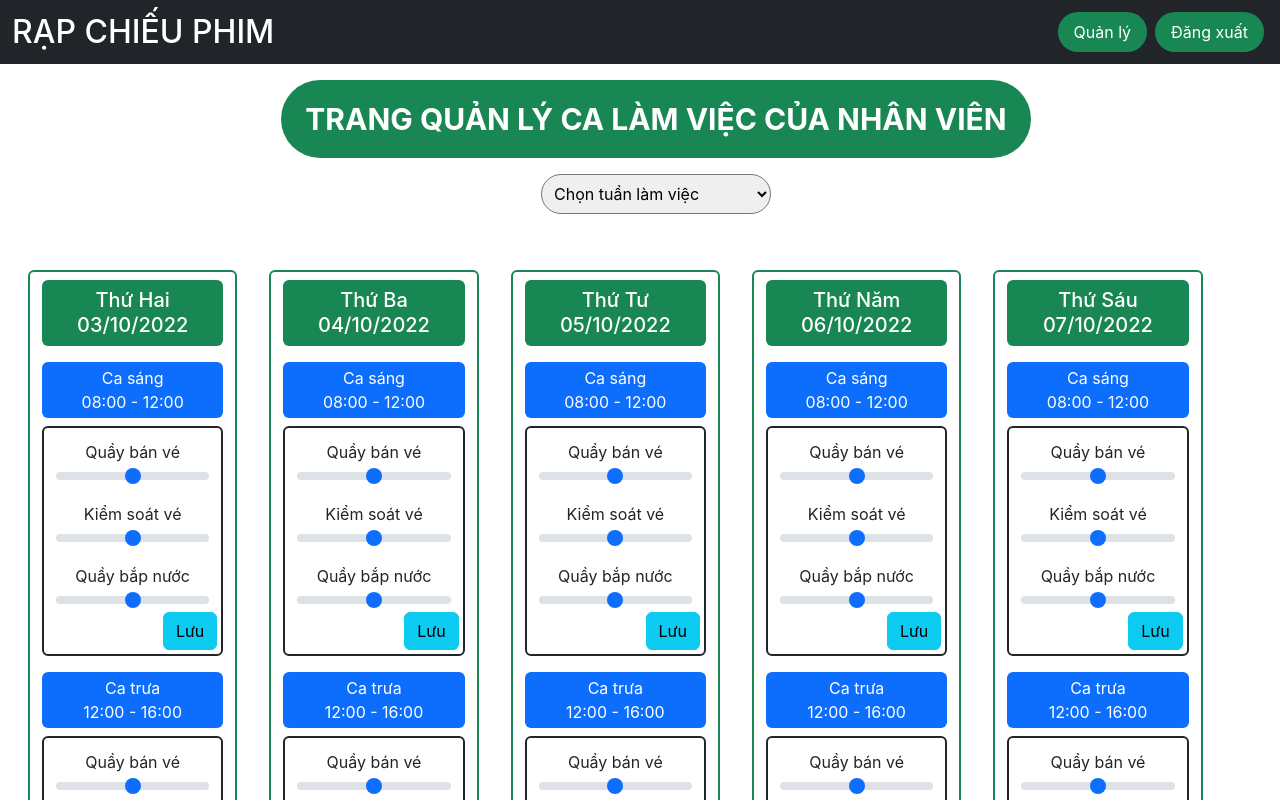
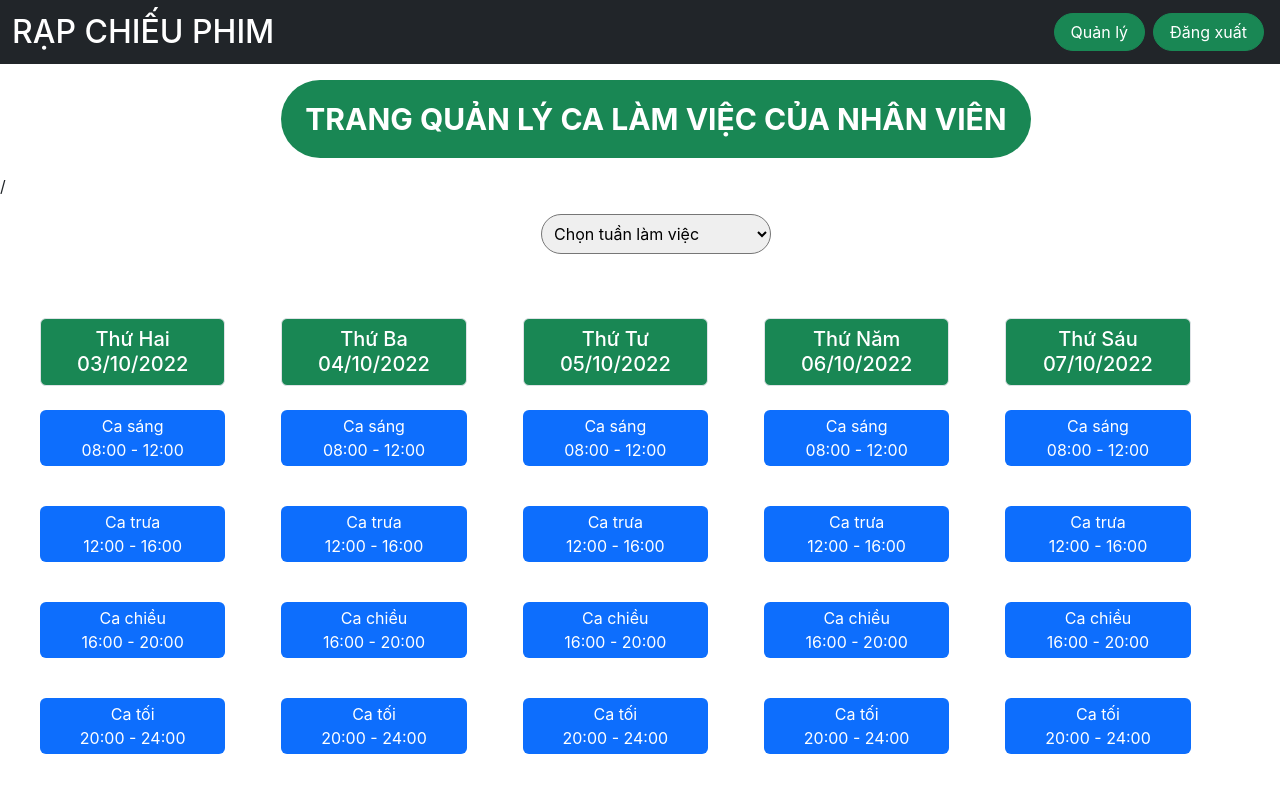
Before and after one commit to nguyendhst/project-movie-ticket-booking, a React (Create React App) app: page /manage-shift in a window 1280 px wide. Shown: the top 800 px of the page. Built offline with nearby package versions, Linux system fonts and the light colour scheme.

Commit message:
Add collapse effect in dashboard

```diff
--- a/src/pages/ManageShift/Component/Board/index.js
+++ b/src/pages/ManageShift/Component/Board/index.js
@@ -1,16 +1,35 @@
 import React from "react";
 import "./index.css"
+
+const shift_list = [
+    {
+        shift_title: "Ca sáng",
+        shift_time: "08:00 - 12:00"
+    },
+    {
+        shift_title: "Ca trưa",
+        shift_time: "12:00 - 16:00"
+    },
+    {
+        shift_title: "Ca chiều",
+        shift_time: "16:00 - 20:00"
+    },
+    {
+        shift_title: "Ca tối",
+        shift_time: "20:00 - 24:00"
+    }
+]
 
 const SelectWeek = () => {
     return (
         <>
             <div className="container-fluid d-flex justify-content-center m-3">
-                <select className="form-select-md p-2 rounded-pill">
-                    <option selected>Chọn tuần làm việc</option>
-                    <option value="1">03/10/2022 - 09/10/2022</option>
-                    <option value="2">10/10/2022 - 16/10/2022</option>
-                    <option value="3">17/10/2022 - 23/10/2022</option>
-                    <option value="3">24/10/2022 - 30/10/2022</option>
+                <select className="form-select-md p-2 rounded-pill" defaultValue="unselected">
+                    <option value="unselected">Chọn tuần làm việc</option>
+                    <option value="week1">03/10/2022 - 09/10/2022</option>
+                    <option value="week2">10/10/2022 - 16/10/2022</option>
+                    <option value="week3">17/10/2022 - 23/10/2022</option>
+                    <option value="week4">24/10/2022 - 30/10/2022</option>
                 </select>
             </div>
         </>
@@ -18,47 +37,74 @@ const SelectWeek = () => {
 }
 
 const Shift = (props) => {
+    const date_name = props.date_name.split(" ").join("")
+    const shift_title = props.shift_title.split(" ").join("")
     return (
         <>
             <div className="my-2">
-                <div className="bg-primary rounded text-white mt-3 p-1">
-                    {props.shift}<br/>{props.time}
-                </div>
-                <div className="card card-body my-2 border border-dark rounded p-2">
+                <button type="button"
+                        id="select-shift"
+                        className="btn btn-primary position-relative rounded border-0 text-white my-3 p-1 w-100"
+                        data-bs-toggle="collapse"
+                        data-bs-target={'#' + date_name + shift_title}>
+                    {props.shift_title}<br/>
+                    {props.shift_time}
+                </button>
+                <div className="collapse"
+                     id={date_name + shift_title}>
+                    <div className="border border-dark rounded p-2">
                         <div className="m-1">
                             Quầy bán vé
-                        <input type="range" className="form-range" id="customRange"/>
+                            <input type="number"
+                                   id="ticket-seller"
+                                   className="form-control my-1"
+                                   min="0"
+                                   max="10"
+                                   defaultValue="0"/>
                         </div>
                         <div className="m-1">
                             Kiểm soát vé
-                        <input type="range" className="form-range" id="customRange"/>
+                            <input type="number"
+                                   id="ticket-controller"
+                                   className="form-control my-1 num-staff"
+                                   min="0"
+                                   max="10"
+                                   defaultValue="0"/>
                         </div>
                         <div className="m-1">
                             Quầy bắp nước
-                        <input type="range" className="form-range" id="customRange"/>
+                            <input type="number"
+                                   id="popcorn-corner"
+                                   className="form-control my-1 num-staff"
+                                   min="0"
+                                   max="10"
+                                   defaultValue="0"/>
                         </div>
-                    <br/>
-                    <button type="button" className="btn btn-info m-1">
+                        <button type="button" className="btn btn-info position-relative my-1">
                             Lưu
                         </button>
                     </div>
                 </div>
+            </div>
         </>
-    );
+    )
 }
 
 const DateInWeek = (props) => {
     return (
         <>
-            <div className="col-xxl col-lg-2 col-md-3 col-sm-4 m-3 border border-success border-2 rounded">
-                <div className="bg-success rounded text-white p-2 my-2">
-                    <span className="h5">{props.name}</span><br/>
-                    <span className="h5">{props.date}</span>
+            <div className="col-xxl col-lg-2 col-md-3 col-sm-4 m-3">
+                <div className="bg-success border rounded text-white p-2 my-2 ">
+                    <span className="h5">{props.date_name}</span><br/>
+                    <span className="h5">{props.date_num}</span><br/>
                 </div>
-                <Shift shift="Ca sáng" time="08:00 - 12:00"/>
-                <Shift shift="Ca trưa" time="12:00 - 16:00"/>
-                <Shift shift="Ca chiều" time="16:00 - 20:00"/>
-                <Shift shift="Ca tối" time="20:00 - 24:00"/>
+                {shift_list.map(item =>
+                    <Shift
+                    key={props.date_name + item.shift_title}
+                    shift_title={item.shift_title}
+                    shift_time={item.shift_time}
+                    date_name={props.date_name}
+                    />)}
             </div>
         </>
     );
@@ -66,17 +112,17 @@ const DateInWeek = (props) => {
 
 export default function Board () {
     return (
-        <>
+        <>/
             <SelectWeek/>
             <div className="container-fluid text-center p-4">
                 <div className="row">
-                    <DateInWeek name="Thứ Hai" date="03/10/2022"/>
-                    <DateInWeek name="Thứ Ba" date="04/10/2022"/>
-                    <DateInWeek name="Thứ Tư" date="05/10/2022"/>
-                    <DateInWeek name="Thứ Năm" date="06/10/2022"/>
-                    <DateInWeek name="Thứ Sáu" date="07/10/2022"/>
-                    <DateInWeek name="Thứ Bảy" date="08/10/2022"/>
-                    <DateInWeek name="Chủ Nhật" date="09/10/2022"/>
+                    <DateInWeek date_name="Thứ Hai" date_num= "03/10/2022"/>
+                    <DateInWeek date_name="Thứ Ba" date_num= "04/10/2022"/>
+                    <DateInWeek date_name="Thứ Tư" date_num= "05/10/2022"/>
+                    <DateInWeek date_name="Thứ Năm" date_num= "06/10/2022"/>
+                    <DateInWeek date_name="Thứ Sáu" date_num= "07/10/2022"/>
+                    <DateInWeek date_name="Thứ Bảy" date_num= "08/10/2022"/>
+                    <DateInWeek date_name="Chủ Nhật" date_num= "09/10/2022"/>
                 </div>
             </div>
         </>
--- a/src/pages/ManageShift/index.js
+++ b/src/pages/ManageShift/index.js
@@ -16,12 +16,18 @@ function NavBar() {
                         <span className="navbar-toggler-icon"></span>
                     </button>
                     <div className="collapse navbar-collapse" id="navbarNav">
-                        <ul className="navbar-nav ms-auto">
+                        <ul className="navbar-nav ms-auto align-items-center">
                             <li className="nav-item">
-                                <a className="nav-link bg-success text-white rounded-pill m-1 px-3" href="#/manage">Quản lý</a>
+                                <button type="button"
+                                        className="btn btn-success position-relative rounded-pill m-1 px-3">
+                                    Quản lý
+                                </button>
                             </li>
                             <li className="nav-item">
-                                <a className="nav-link bg-success text-white rounded-pill m-1 px-3" href="#/logout">Đăng xuất</a>
+                                <button type="button"
+                                        className="btn btn-success position-relative rounded-pill m-1 px-3">
+                                    Đăng xuất
+                                </button>
                             </li>
                         </ul>
                     </div>
```
Lines whose indentation alone changed are shown as unchanged.
